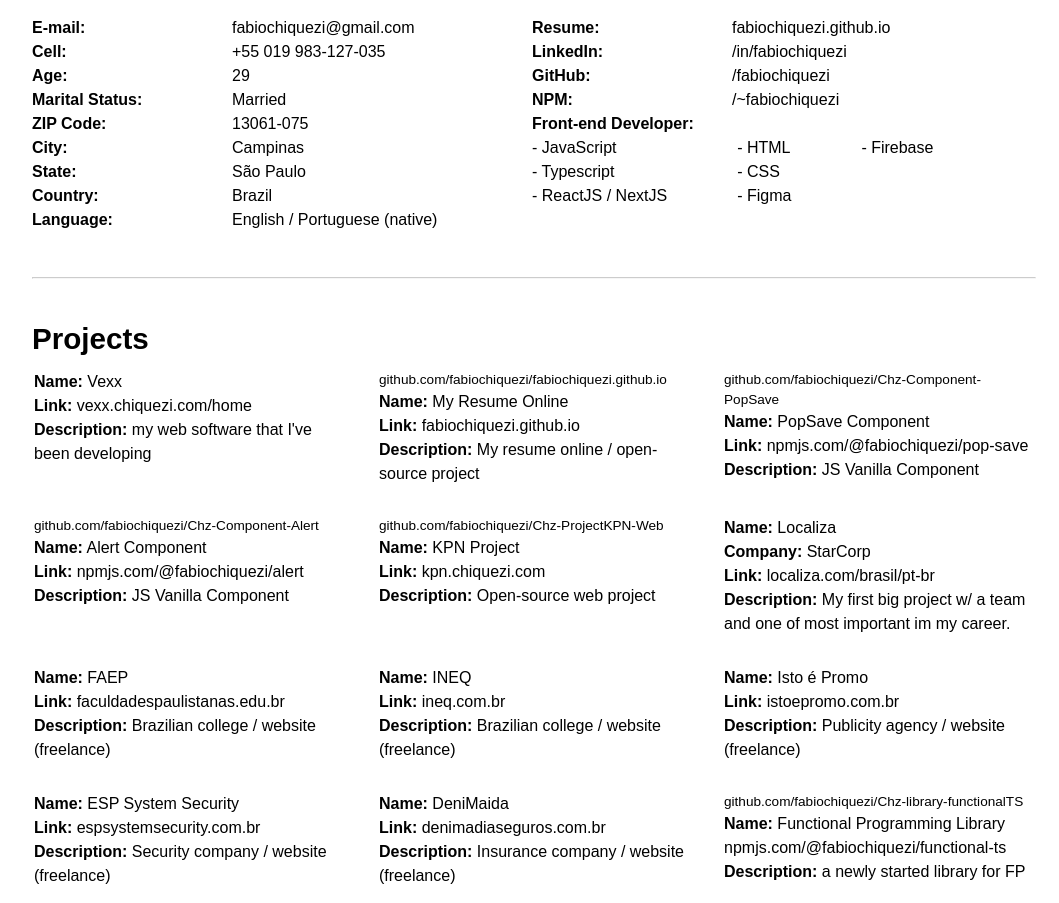
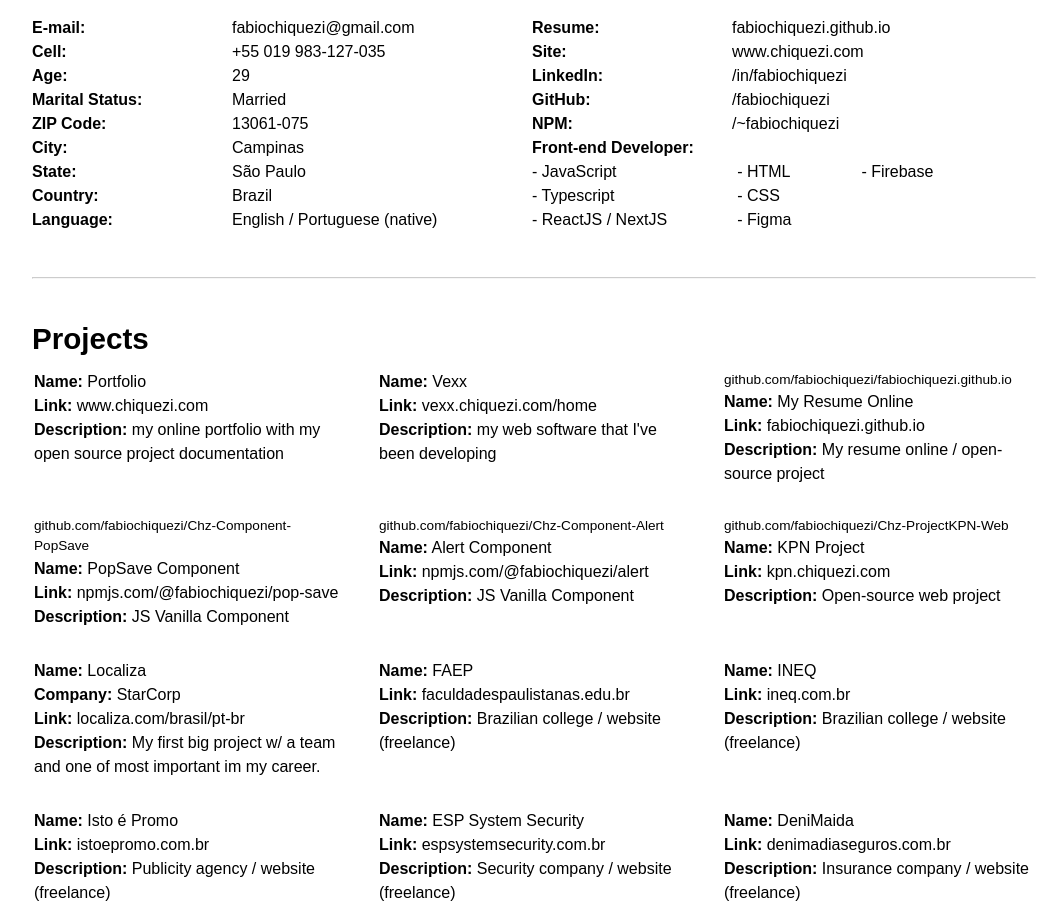
Before and after one commit to fabiochiquezi/fabiochiquezi.github.io, a plain HTML site: page index.html in a window 1280 px wide. Shown: the part 66-969 px from the top of the page, without its empty margins (106-1165 px from the left). Drawn offline with Linux system fonts and the light colour scheme.

Commit message:
update website info

```diff
--- a/index.html
+++ b/index.html
@@ -70,6 +70,10 @@
                         <span>fabiochiquezi.github.io</span>
                     </li>
                     <li>
+                        <b>Site:</b>
+                        <span>www.chiquezi.com</span>
+                    </li>
+                    <li>
                         <b>LinkedIn:</b>
                         <span>/in/fabiochiquezi</span>
                     </li>
@@ -106,6 +110,20 @@
         <section class="projects">
             <h2>Projects</h2>
             <ul>
+                <li>
+                    <p>
+                        <b>Name:</b>
+                        <span>Portfolio</span>
+                    </p>
+                    <p>
+                        <b>Link:</b>
+                        <span>www.chiquezi.com</span>
+                    </p>
+                    <p>
+                        <b>Description:</b>
+                        <span>my online portfolio with my open source project documentation</span>
+                    </p>
+                </li>
                 <li>
                     <p>
                         <b>Name:</b>
@@ -268,21 +286,6 @@
                         <span>Insurance company / website (freelance)</span>
                     </p>
                 </li>
-                <li>
-                    <p class="github">github.com/fabiochiquezi/Chz-library-functionalTS</p>
-                    <p>
-                        <b>Name:</b>
-                        <span>Functional Programming Library</span>
-                    </p>
-                    <p>
-                        <!-- <b>Link:</b> -->
-                        <span>npmjs.com/@fabiochiquezi/functional-ts</span>
-                    </p>
-                    <p>
-                        <b>Description:</b>
-                        <span>a newly started library for FP</span>
-                    </p>
-                </li>
             </ul>
         </section>
         <hr>
```
